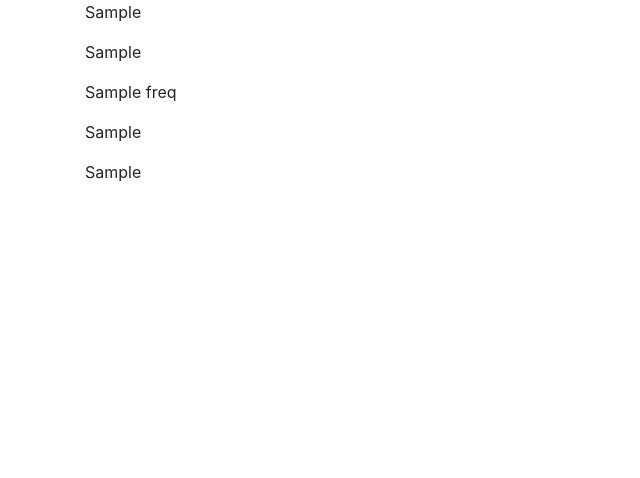
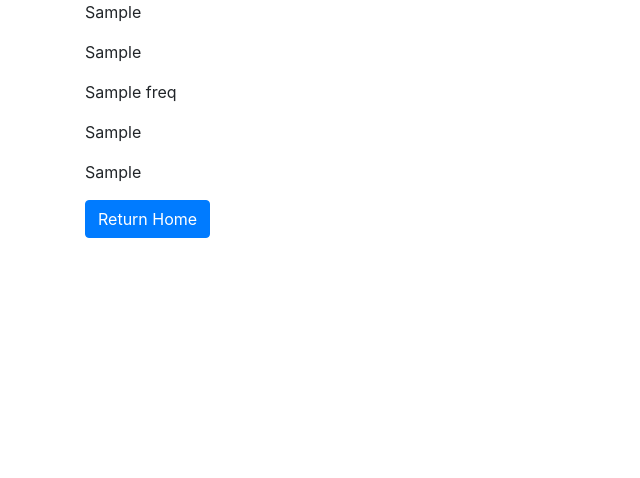
Before and after one commit to bdowdell/flask_pyseistuned, a Flask app: template pyseistuned/templates/results.html in a window 1280 px wide. Shown: the part 236-714 px from the top of the page, without its empty margins (0-640 px from the left). Run offline with Flask 2, Linux system fonts and the light colour scheme; the template is opened without the code that fills it: most values are stand-ins (such as "Sample title", 1, 10 or a date in 2020); parts of the project's set-up code (start-up, migrations or seed data) failed here and were passed over; some libraries are stand-ins or nearby versions.

Commit message:
adds return button

```diff
--- a/pyseistuned/templates/results.html
+++ b/pyseistuned/templates/results.html
@@ -41,4 +41,7 @@ limitations under the License.
     <p>
         {{ wv_dt }}
     </p>
+    <form action="" method="post" novalidate>
+        <a class="btn btn-primary" href="{{ url_for('index')}}" role="button">Return Home</a>
+    </form>
 {% endblock %}
```
